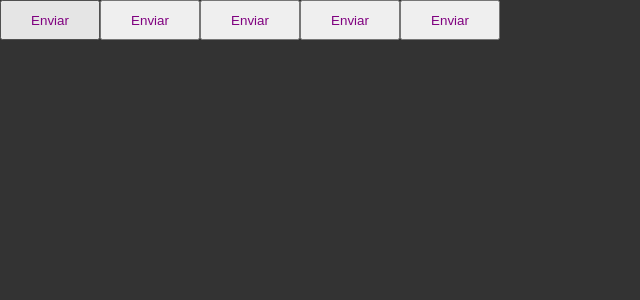
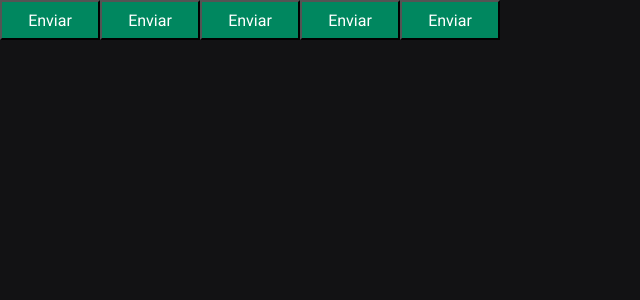
Before and after one commit to vbrunoro/react-pomodoro, a React (Vite) app: page / in a window 1280 px wide. Shown: the top 300 px of the page, without its empty margins (0-640 px from the left). Built offline with nearby package versions, Linux system fonts and the light colour scheme.

Commit message:
Config lint

```diff
--- a/index.html
+++ b/index.html
@@ -1,13 +1,25 @@
 <!doctype html>
 <html lang="en">
+
 <head>
   <meta charset="UTF-8" />
+
+  <link rel="preconnect" href="https://fonts.googleapis.com">
+  <link rel="preconnect" href="https://fonts.gstatic.com" crossorigin>
+
   <link rel="icon" type="image/svg+xml" href="/vite.svg" />
   <meta name="viewport" content="width=device-width, initial-scale=1.0" />
+
+  <link
+    href="https://fonts.googleapis.com/css2?family=Roboto+Mono:ital,wght@0,700;1,700&family=Roboto:wght@400;700&display=swap"
+    rel="stylesheet">
+
   <title>Ignite Timer</title>
 </head>
+
 <body>
   <div id="root"></div>
   <script type="module" src="/src/main.tsx"></script>
 </body>
+
 </html>
--- a/package.json
+++ b/package.json
@@ -16,6 +16,7 @@
     "styled-components": "^6.1.8"
   },
   "devDependencies": {
+    "@rocketseat/eslint-config": "^2.2.2",
     "@types/react": "^18.2.66",
     "@types/react-dom": "^18.2.22",
     "@typescript-eslint/eslint-plugin": "^7.2.0",
--- a/src/components/Button.styles.ts
+++ b/src/components/Button.styles.ts
@@ -1,27 +1,28 @@
-import styled, { css } from "styled-components";
+import styled, { css } from 'styled-components'
 
-export type ButtonVariant = 'primary' | 'secondary' | 'danger' | 'success';
+export type ButtonVariant = 'primary' | 'secondary' | 'danger' | 'success'
 
 interface ButtonContainerProps {
-    variant: ButtonVariant;
+  variant: ButtonVariant
 }
 
 const buttonVariants = {
-    primary: 'purple',
-    secondary: 'orange',
-    danger: 'red',
-    success: 'green'
+  primary: 'purple',
+  secondary: 'orange',
+  danger: 'red',
+  success: 'green',
 }
 
 export const ButtonContainer = styled.button<ButtonContainerProps>`
   width: 100px;
   height: 40px;
 
-  color: ${props => props.theme.primary}
+  background-color: ${(props) => props.theme['green-500']};
+  color: ${(props) => props.theme.white};
 
-  /* ${props => {
-        return css`
-      background-color: ${buttonVariants[props.variant]}
+  /* ${(props) => {
+    return css`
+      background-color: ${buttonVariants[props.variant]};
     `
-    }} */
-`;
+  }} */
+`
--- a/src/components/Button.tsx
+++ b/src/components/Button.tsx
@@ -1,9 +1,9 @@
-import { ButtonContainer, ButtonVariant } from "./Button.styles";
+import { ButtonContainer, ButtonVariant } from './Button.styles'
 
 interface ButtonProps {
-    variant?: ButtonVariant;
+  variant?: ButtonVariant
 }
 
 export function Button({ variant = 'primary' }: ButtonProps) {
-    return <ButtonContainer variant={variant}>Enviar</ButtonContainer>
+  return <ButtonContainer variant={variant}>Enviar</ButtonContainer>
 }
--- a/src/main.tsx
+++ b/src/main.tsx
@@ -1,7 +1,6 @@
 import React from 'react'
 import ReactDOM from 'react-dom/client'
 import { App } from './App.tsx'
-
 
 ReactDOM.createRoot(document.getElementById('root')!).render(
   <React.StrictMode>
--- a/src/styles/global.ts
+++ b/src/styles/global.ts
@@ -1,4 +1,4 @@
-import { createGlobalStyle } from "styled-components";
+import { createGlobalStyle } from 'styled-components'
 
 export const GlobalStyle = createGlobalStyle`
 * {
@@ -6,8 +6,19 @@
     padding: 0;
     box-sizing: border-box;
   }
+
+  :focus {
+    outline: none;
+    box-shadow: 0 0 0 2px ${(props) => props.theme['green-500']};
+  }
+
   body {
-    background: #333;
-    color: #FFF;
+    background: ${(props) => props.theme['gray-900']};
+    color: ${(props) => props.theme['gray-300']};
   }
-`;
+  body, input, textarea, button {
+    font-family: 'Roboto', sans-serif;
+    font-weight: 400;
+    font-size: 1rem;
+  }
+`
--- a/src/styles/themes/default.ts
+++ b/src/styles/themes/default.ts
@@ -1,4 +1,21 @@
 export const defaultTheme = {
-    primary: 'purple',
-    secondary: 'orange',
+  white: '#fff',
+
+  'gray-100': '#E1E1E6',
+  'gray-300': '#C4C4CC',
+  'gray-400': '#8D8D99',
+  'gray-500': '#7C7C8A',
+  'gray-600': '#323238',
+  'gray-700': '#29292E',
+  'gray-800': '#202024',
+  'gray-900': '#121214',
+
+  'green-300': '#00B37E',
+  'green-500': '#00875F',
+  'green-700': '#015F43',
+
+  'red-500': '#AB222E',
+  'red-700': '#7A1921',
+
+  'yellow-500': '#FBA94C',
 }
```
Also changed, not shown: src/@types/styled.d.ts (+5 -5 lines), src/App.tsx (+5 -6 lines), .eslintrc.cjs (deleted), .eslintrc.json (added), 1 other file (tests, documents, lock files or other folders). Lines whose indentation alone changed are shown as unchanged.
